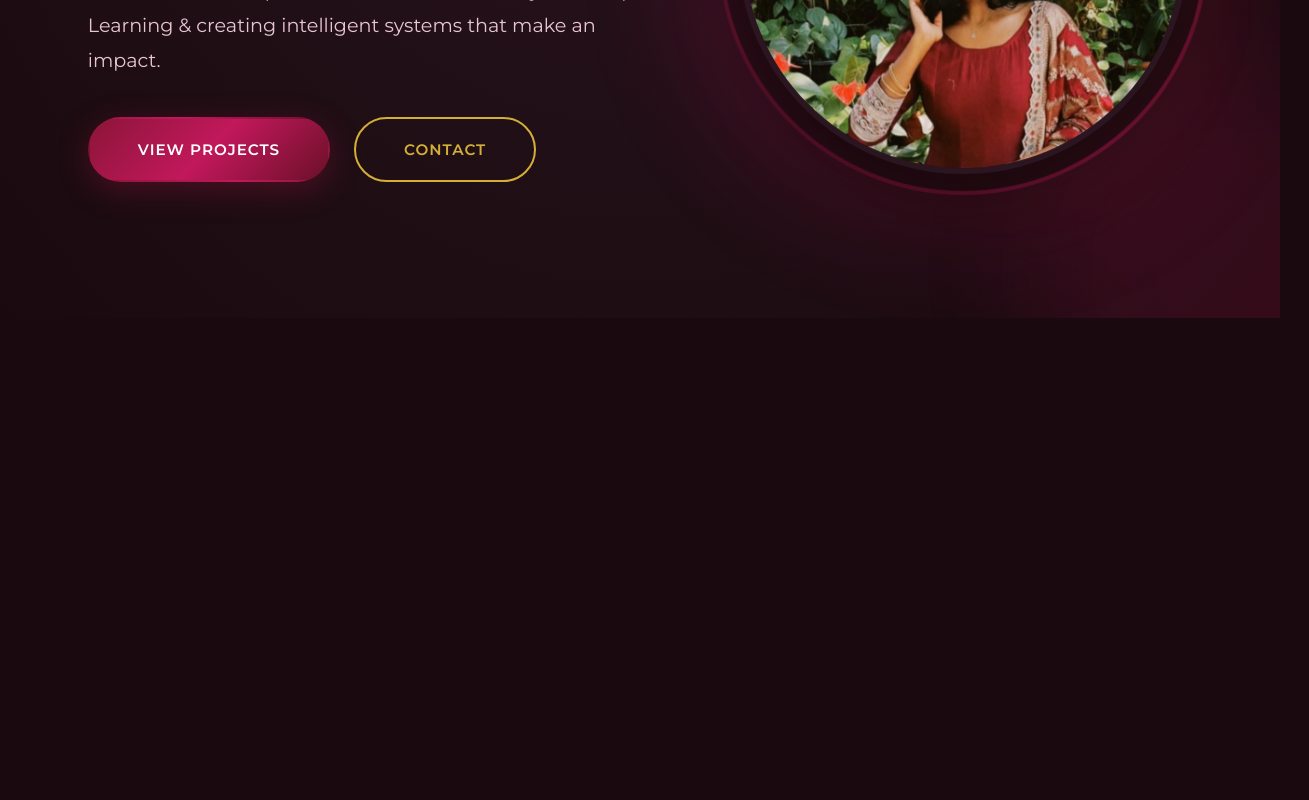
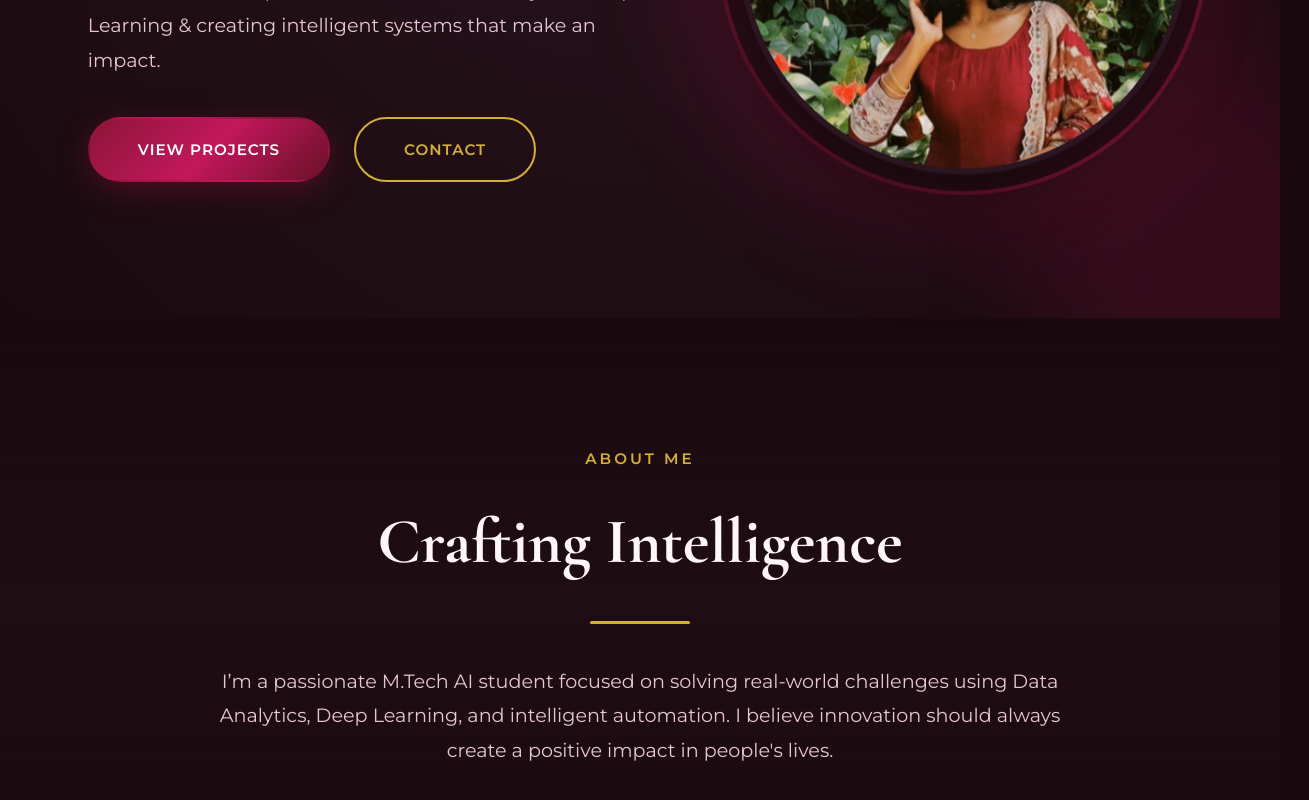
Before and after one commit to annapoorna-a-k/portfolio, a Next.js app: page / in a window 1280 px wide. Shown: the part 482-1282 px from the top of the page, 1309 px wide, since content can reach past the window. Before the commit the page ends 800 px from the top, so only its background shows below. Built offline with nearby package versions, Linux system fonts and the light colour scheme.

Commit message:
Added about

```diff
--- a/app/page.tsx
+++ b/app/page.tsx
@@ -1,11 +1,14 @@
 import Navbar from "@/components/Navbar";
 import Hero from "@/components/Hero"; // only Hero exists right now
+import About from "@/components/About";
+
 
 export default function Home() {
   return (
     <main>
       <Navbar />
       <Hero />
+      <About />
       {/* These will be added later */}
       {/* <About />
       <Skills />
--- /dev/null
+++ b/components/About.module.css
@@ -0,0 +1,66 @@
+:root {
+  --accent: #d4af37;
+  --text-muted: #e8c5d3;
+  --dark: #1a0a0f;
+}
+
+/* SECTION WRAPPER */
+.about {
+  padding: 8rem 5%;
+  background: linear-gradient(
+    180deg,
+    transparent 0%,
+    rgba(42, 21, 32, 0.3) 50%,
+    transparent 100%
+  );
+}
+
+/* TITLE + CONTENT */
+.sectionHeader {
+  text-align: center;
+  max-width: 900px;
+  margin: auto;
+  animation: fadeUp 1.2s ease-out;
+}
+
+.sectionTag {
+  font-size: 0.95rem;
+  color: var(--accent);
+  font-weight: 600;
+  text-transform: uppercase;
+  letter-spacing: 3px;
+  margin-bottom: 1rem;
+}
+
+.sectionTitle {
+  font-family: var(--font-cormorant);
+  font-size: 4rem;
+  font-weight: 700;
+  margin-bottom: 1.5rem;
+}
+
+.decorativeLine {
+  width: 100px;
+  height: 3px;
+  background: var(--accent);
+  margin: 1.5rem auto 2.5rem;
+  border-radius: 2px;
+}
+
+.sectionDescription {
+  font-size: 1.2rem;
+  color: var(--text-muted);
+  line-height: 1.8;
+}
+
+/* ANIMATION */
+@keyframes fadeUp {
+  from {
+    opacity: 0;
+    transform: translateY(60px);
+  }
+  to {
+    opacity: 1;
+    transform: translateY(0);
+  }
+}
--- a/components/About.tsx
+++ b/components/About.tsx
@@ -0,0 +1,20 @@
+"use client";
+import React from "react";
+import styles from "./About.module.css";
+
+export default function About() {
+  return (
+    <section className={styles.about} id="about">
+      <div className={styles.sectionHeader}>
+        <div className={styles.sectionTag}>About Me</div>
+        <h2 className={styles.sectionTitle}>Crafting Intelligence</h2>
+        <div className={styles.decorativeLine}></div>
+        <p className={styles.sectionDescription}>
+          I’m a passionate M.Tech AI student focused on solving real-world challenges
+          using Data Analytics, Deep Learning, and intelligent automation.
+          I believe innovation should always create a positive impact in people's lives.
+        </p>
+      </div>
+    </section>
+  );
+}
```
